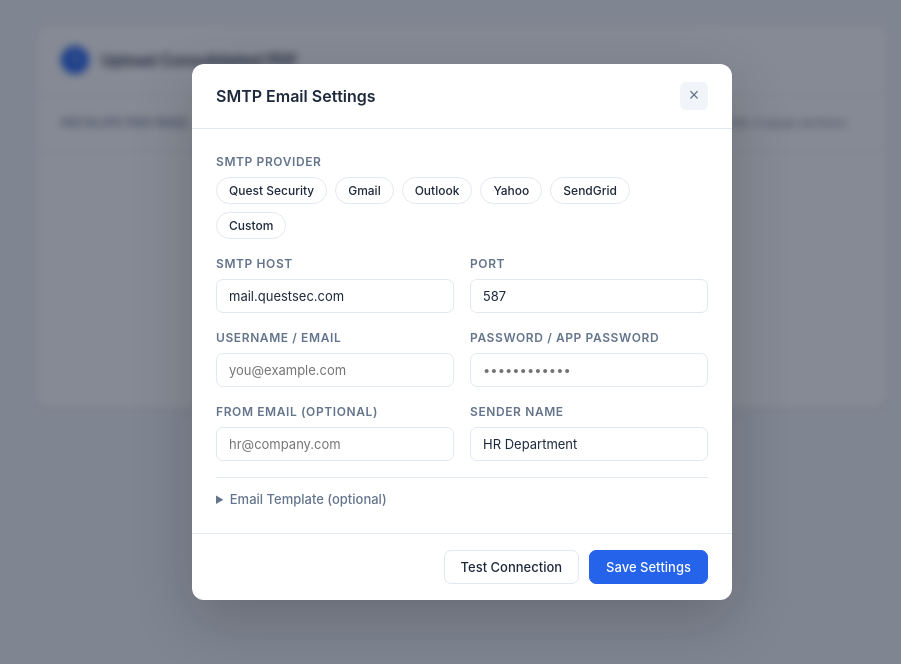
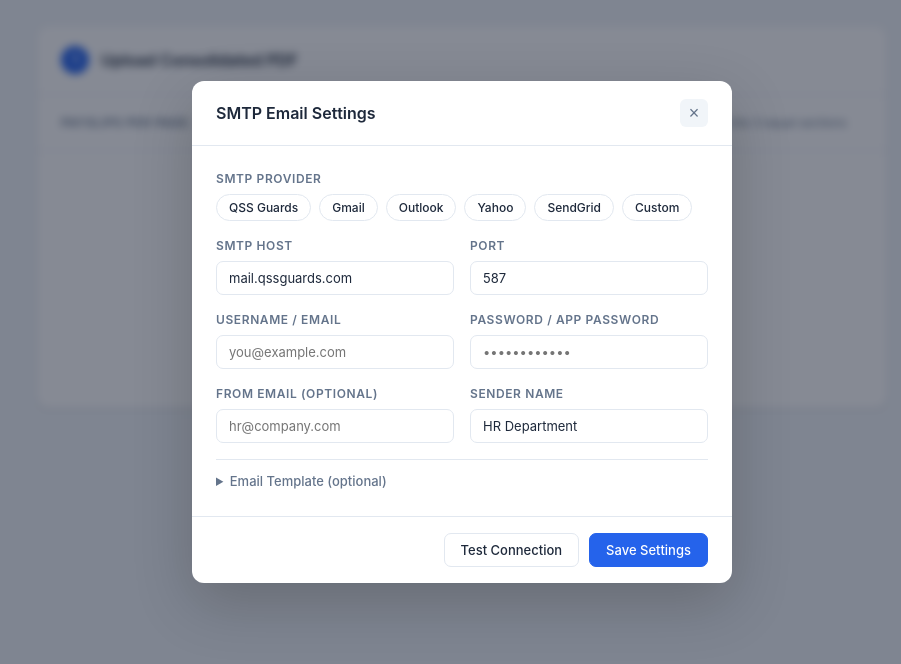
Before and after one commit to andagrounn/payslip-sender, a website: page public/index.html in a window 1280 px wide. Both pictures are taken after a click on the button "SMTP Settings". Shown: the part 68-732 px from the top of the page, without its empty margins (178-1079 px from the left). Drawn offline with Linux system fonts and the light colour scheme.

Commit message:
Fix SMTP host: use mail.qssguards.com, not questsec/web IP
Correction to prior commit. Payslips send from @qssguards.com, and the
correct SMTP server is mail.qssguards.com (Exim on server1.qssguards.com,
199.192.16.92), verified reachable on 587/465.

159.198.67.228 is the qssguards.com *website* IP (Namecheap web hosting),
which does not run SMTP — that is why send failed with
"connect ETIMEDOUT 159.198.67.228:587". The prior mail.questsec.com value
was also wrong.

- Point QUEST_SMTP_HOST at mail.qssguards.com.
- Add mail.questsec.com to QUEST_STALE_HOSTS so installs that already
  auto-updated to the wrong host self-heal on next load.
- Update preset label to "QSS Guards" and host placeholder.

Co-Authored-By: Claude Opus 4.8 (1M context) <noreply@anthropic.com>

```diff
--- a/public/app.js
+++ b/public/app.js
@@ -10,14 +10,17 @@ let searchQuery   = '';
 let smtpSettings  = JSON.parse(localStorage.getItem('smtpSettings')  || '{}');
 let emailTemplate = JSON.parse(localStorage.getItem('emailTemplate') || '{}');
 
-// ─── Quest Security mail server ────────────────────────────────────────────────
-// Use the hostname, never a raw IP: the mail server's IP has changed before
-// (159.198.67.228 → 192.169.174.139) and hard-coded IPs cause ETIMEDOUT on send.
-const QUEST_SMTP_HOST = 'mail.questsec.com';
-// Stale IPs / hosts that must be auto-corrected to QUEST_SMTP_HOST on load.
-const QUEST_STALE_HOSTS = ['159.198.67.228', '192.169.174.139'];
+// ─── QSS Guards mail server ────────────────────────────────────────────────────
+// Payslips are sent from the @qssguards.com mailbox. The SMTP host is the mail
+// server mail.qssguards.com (Exim on server1.qssguards.com), NOT the qssguards.com
+// website IP (159.198.67.228 is Namecheap web hosting and does not run SMTP —
+// pointing at it causes "connect ETIMEDOUT 159.198.67.228:587" on send).
+const QUEST_SMTP_HOST = 'mail.qssguards.com';
+// Stale IPs / wrong hosts that must be auto-corrected to QUEST_SMTP_HOST on load.
+// Includes the qssguards.com web IP and an earlier bad mail.questsec.com value.
+const QUEST_STALE_HOSTS = ['159.198.67.228', '192.169.174.139', 'mail.questsec.com'];
 
-// One-time migration: rewrite any stale Quest mail host saved in a prior version
+// One-time migration: rewrite any stale mail host saved in a prior version
 // so existing installs self-heal on auto-update instead of failing to send.
 (function migrateQuestSmtpHost() {
   if (smtpSettings.host && QUEST_STALE_HOSTS.includes(smtpSettings.host.trim())) {
@@ -26,7 +29,7 @@ const QUEST_STALE_HOSTS = ['159.198.67.228', '192.169.174.139'];
     smtpSettings.port = smtpSettings.port || 587;
     localStorage.setItem('smtpSettings', JSON.stringify(smtpSettings));
   }
-  // Fresh install with no host yet: prefill the Quest server so send works out of the box.
+  // Fresh install with no host yet: prefill the mail server so send works out of the box.
   if (!smtpSettings.host) smtpSettings.host = QUEST_SMTP_HOST;
 })();
 
@@ -673,7 +676,7 @@ document.getElementById('resetBtn').addEventListener('click', () => {
 
 // ─── SMTP Modal ───────────────────────────────────────────────────────────────
 const PRESETS = {
-  quest:    { host: QUEST_SMTP_HOST,      port: 587, note: 'Quest Security mail server. Username & password are your @questsec.com mailbox.' },
+  quest:    { host: QUEST_SMTP_HOST,      port: 587, note: 'QSS Guards mail server. Username & password are your @qssguards.com mailbox.' },
   gmail:    { host: 'smtp.gmail.com',     port: 587, note: 'Use an App Password (not your account password).' },
   outlook:  { host: 'smtp.office365.com', port: 587, note: '' },
   yahoo:    { host: 'smtp.mail.yahoo.com',port: 587, note: 'Use an App Password from Yahoo security settings.' },
--- a/public/index.html
+++ b/public/index.html
@@ -147,7 +147,7 @@
           <div class="form-group full">
             <label>SMTP Provider</label>
             <div class="preset-buttons">
-              <button class="preset-btn" data-preset="quest">Quest Security</button>
+              <button class="preset-btn" data-preset="quest">QSS Guards</button>
               <button class="preset-btn" data-preset="gmail">Gmail</button>
               <button class="preset-btn" data-preset="outlook">Outlook</button>
               <button class="preset-btn" data-preset="yahoo">Yahoo</button>
@@ -157,7 +157,7 @@
           </div>
           <div class="form-group">
             <label for="smtpHost">SMTP Host</label>
-            <input type="text" id="smtpHost" placeholder="mail.questsec.com" />
+            <input type="text" id="smtpHost" placeholder="mail.qssguards.com" />
           </div>
           <div class="form-group">
             <label for="smtpPort">Port</label>
```
